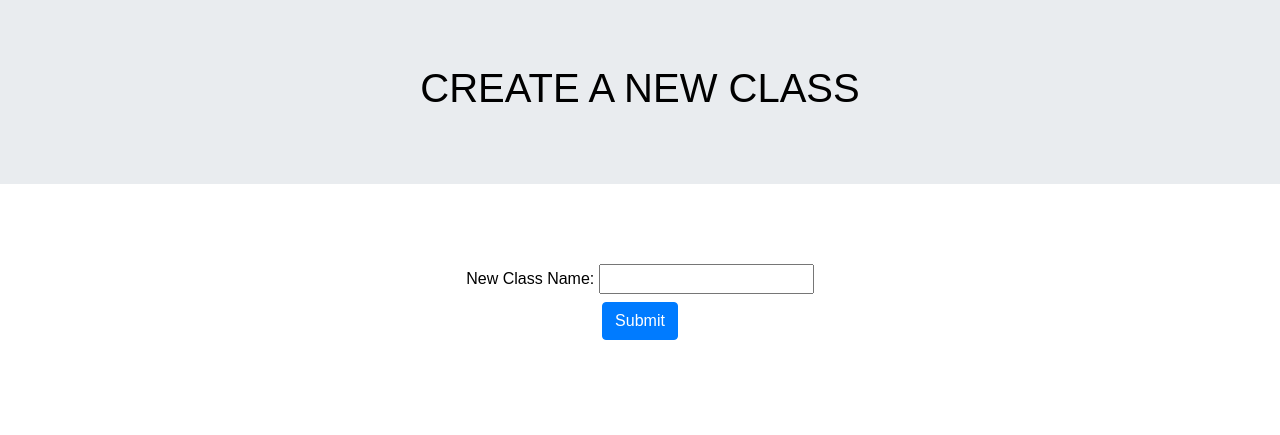
After one commit to E-mishkin/EarthMakers, a PHP site: template views/newClassForm.html in a window 1280 px wide. The commit adds this page. Shown: the top 435 px of the page. Run offline with PHP 8.4, Linux system fonts and the light colour scheme; the template is opened without the code that fills it, so the values that code supplies are empty; some libraries are stand-ins or nearby versions.

Commit message:
renamed database folder, added skeleton for new class form

```diff
--- /dev/null
+++ b/views/newClassForm.html
@@ -0,0 +1,75 @@
+<!--
+php:
+// put in controller
+
+
+
+-->
+
+<!DOCTYPE html>
+<html lang="en">
+<head>
+    <!-- Required meta tags -->
+    <meta charset="utf-8">
+    <meta name="viewport" content="width=device-width, initial-scale=1">
+
+    <!-- Bootstrap CSS -->
+    <link rel="stylesheet" href="https://stackpath.bootstrapcdn.com/bootstrap/4.3.1/css/bootstrap.min.css" integrity="sha384-ggOyR0iXCbMQv3Xipma34MD+dH/1fQ784/j6cY/iJTQUOhcWr7x9JvoRxT2MZw1T" crossorigin="anonymous">
+    <link rel="stylesheet" href="styles/styles.css" type="text/css">
+    <link rel="stylesheet" href="//cdn.datatables.net/1.10.20/css/jquery.dataTables.min.css">
+
+    <!-- Google Font -->
+    <link href="https://fonts.googleapis.com/css?family=Questrial&display=swap" rel="stylesheet">
+
+    <title>Earthquake Simulator: Add Class</title>
+</head>
+<body>
+<!-- title container-->
+<div>
+    <!-- Navigation bar -->
+
+
+        <div class="jumbotron jumbotron-fluid">
+            <div class="container">
+                <div class="header text-center">
+                    <h1 class="text-uppercase">Create a new class</h1>
+                </div>
+            </div>
+
+        </div>
+</div>
+
+<div class="container">
+    <br>
+    <br>
+    <form method="post" action="#" class="text-center">
+        <label>New Class Name:
+            <input type="text" name="className">
+        </label><br>
+
+
+        <input type="submit" name="submit" value="Submit" class= "btn btn-primary">
+
+    </form>
+    <br>
+    <br>
+    <br>
+    <br>
+
+</div>
+
+
+<script src="https://code.jquery.com/jquery-3.3.1.slim.min.js"
+        integrity="sha384-q8i/X+965DzO0rT7abK41JStQIAqVgRVzpbzo5smXKp4YfRvH+8abtTE1Pi6jizo"
+        crossorigin="anonymous"></script>
+
+<script src="https://cdnjs.cloudflare.com/ajax/libs/popper.js/1.14.7/umd/popper.min.js"
+        integrity="sha384-UO2eT0CpHqdSJQ6hJty5KVphtPhzWj9WO1clHTMGa3JDZwrnQq4sF86dIHNDz0W1"
+        crossorigin="anonymous"></script>
+<script src="https://stackpath.bootstrapcdn.com/bootstrap/4.3.1/js/bootstrap.min.js"
+        integrity="sha384-JjSmVgyd0p3pXB1rRibZUAYoIIy6OrQ6VrjIEaFf/nJGzIxFDsf4x0xIM+B07jRM"
+        crossorigin="anonymous"></script>
+
+</body>
+
+</html>
```
Also changed, not shown: controller/controller.php (+9 -0 lines), database/seismicDatabase.php (renamed from Database/seismicDatabase.php, +10 -0 lines), index.php (+8 -0 lines), database/init.sql (renamed from Database/init.sql), database/seismicConifig.php (renamed from Database/seismicConifig.php).
